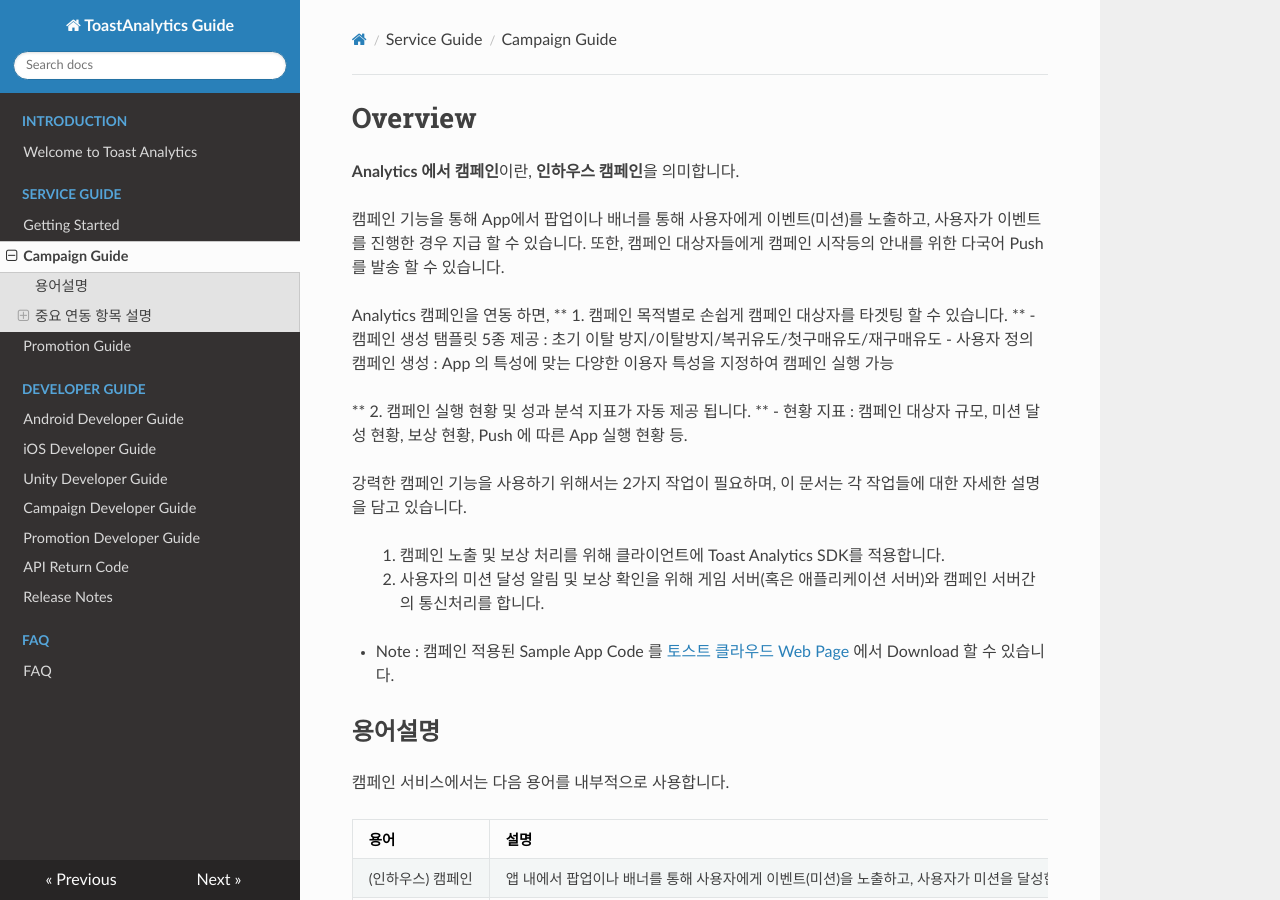
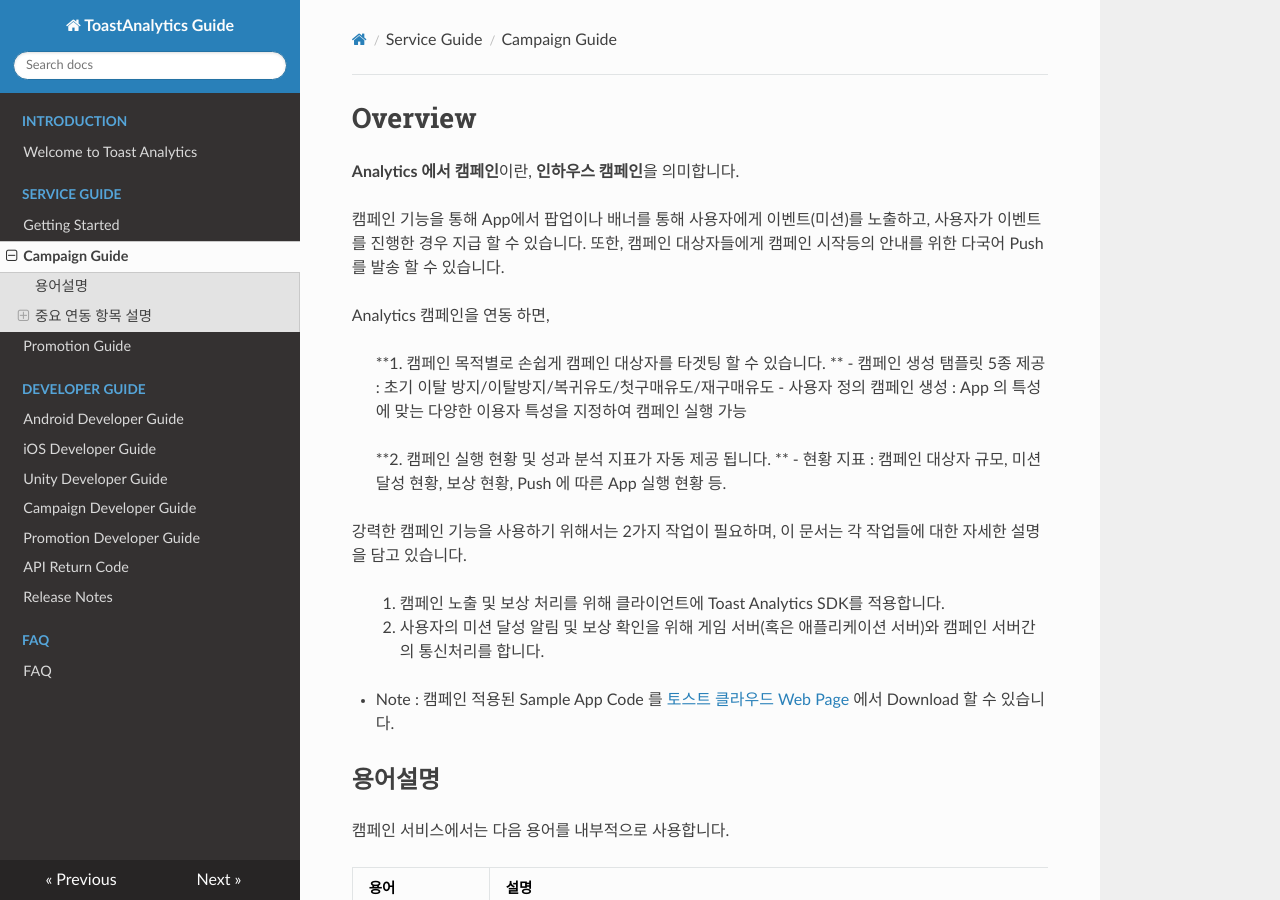
Before and after one commit to ToastAnalytics/ToastAnalytics, an MkDocs documentation site: the page built from docs/Developer/2. Campaign Guide.md, in a window 1280 px wide and 900 px high. Built offline with MkDocs 1.6.1, drawn with Linux system fonts in a browser that asks for light colours; nearby versions of some CDN libraries; old or Windows-style settings are respelled for this version of MkDocs.

```diff
--- a/docs/Developer/2. Campaign Guide.md
+++ b/docs/Developer/2. Campaign Guide.md
@@ -2,16 +2,14 @@
 
 **Analytics 에서 캠페인**이란, **인하우스 캠페인**을 의미합니다.
 
-
 캠페인 기능을 통해  App에서 팝업이나 배너를 통해 사용자에게 이벤트(미션)를 노출하고, 사용자가 이벤트를 진행한 경우 지급 할 수 있습니다. 또한, 캠페인 대상자들에게 캠페인 시작등의 안내를 위한 다국어 Push 를 발송 할 수 있습니다.
 
 Analytics 캠페인을 연동 하면,
-** 1.  캠페인 목적별로 손쉽게 캠페인 대상자를 타겟팅 할 수 있습니다. **
-- 캠페인 생성 탬플릿 5종 제공 : 초기 이탈 방지/이탈방지/복귀유도/첫구매유도/재구매유도
-- 사용자 정의 캠페인 생성 : App 의 특성에 맞는 다양한 이용자 특성을 지정하여 캠페인 실행 가능
+>  **1.  캠페인 목적별로 손쉽게 캠페인 대상자를 타겟팅 할 수 있습니다. **
+   - 캠페인 생성 탬플릿 5종 제공 : 초기 이탈 방지/이탈방지/복귀유도/첫구매유도/재구매유도
+   - 사용자 정의 캠페인 생성 : App 의 특성에 맞는 다양한 이용자 특성을 지정하여 캠페인 실행 가능
 
-
- ** 2. 캠페인 실행 현황 및 성과 분석 지표가 자동 제공 됩니다. **
+>  **2. 캠페인 실행 현황 및 성과 분석 지표가 자동 제공 됩니다. **
    - 현황 지표 : 캠페인 대상자 규모, 미션 달성 현황, 보상 현황, Push 에 따른 App 실행 현황 등.
 
 강력한 캠페인 기능을 사용하기 위해서는 2가지 작업이 필요하며, 이 문서는 각 작업들에 대한 자세한 설명을 담고 있습니다.
```
